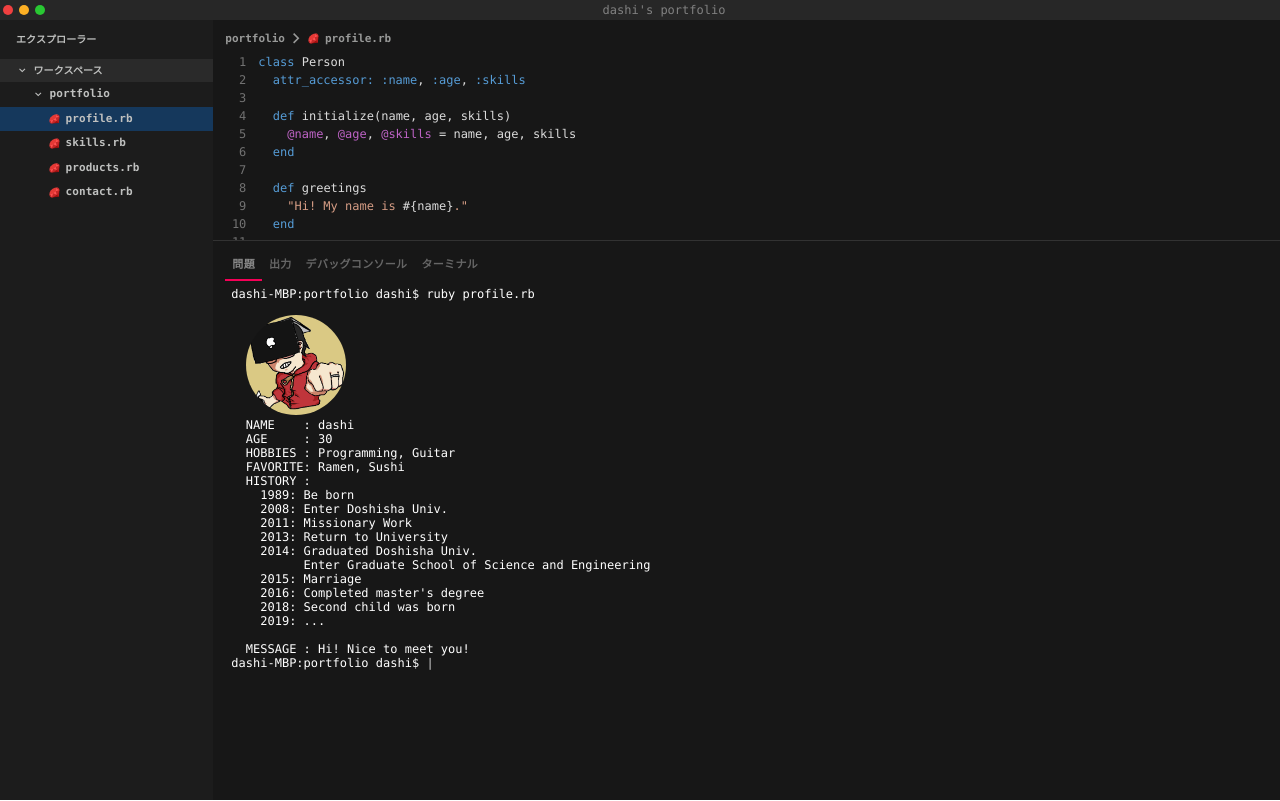
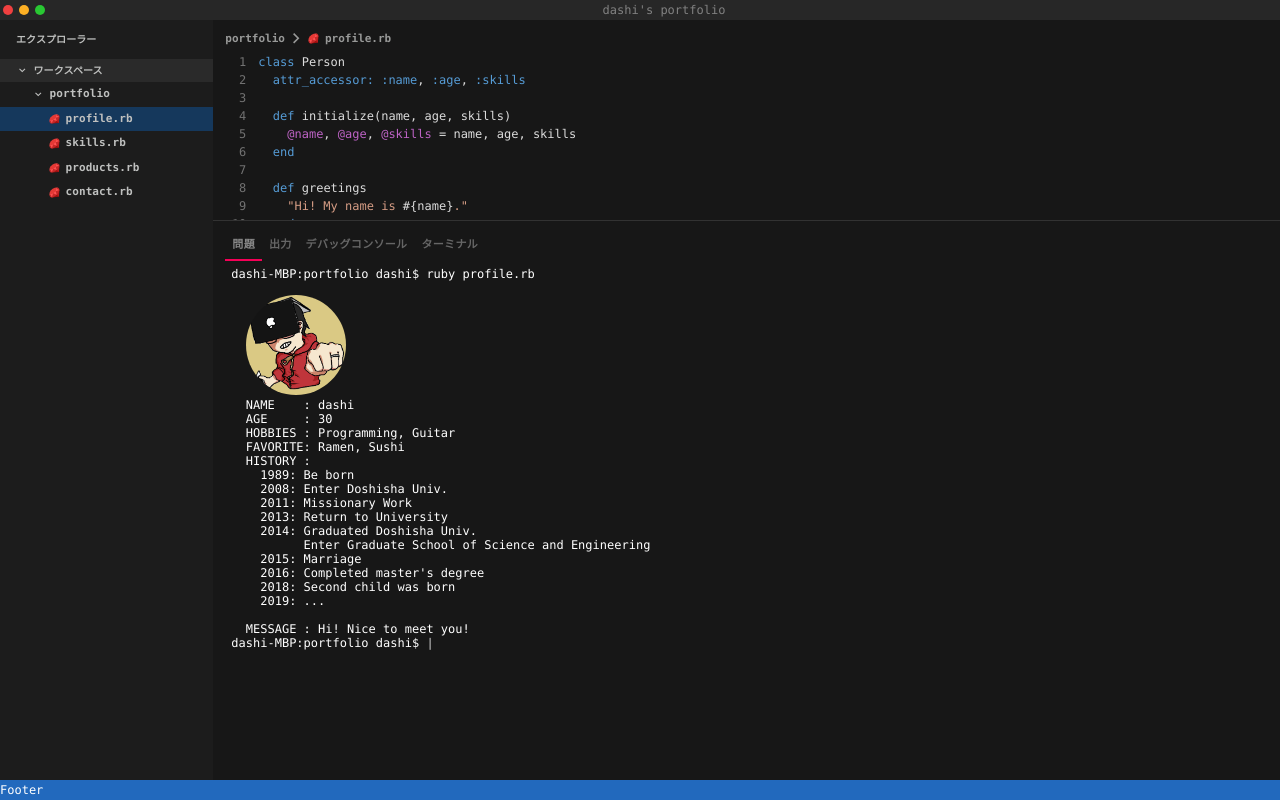
Before and after one commit to dashi296/portfolio, a React (Create React App) app: page / in a window 1280 px wide. Built offline with nearby package versions, Linux system fonts and the light colour scheme.

Commit message:
Footer追加

```diff
--- a/src/App.tsx
+++ b/src/App.tsx
@@ -7,6 +7,7 @@ import Header from './components/Header';
 import TopNav from './containers/TopNav';
 import Editor from './containers/Editor';
 import Terminal from './containers/Terminal';
+import Footer from './components/Footer';
 
 import Grid from '@material-ui/core/Grid';
 import Hidden from '@material-ui/core/Hidden';
@@ -23,9 +24,12 @@ const App: FC = () => {
           <TopNav />
         </Grid>
         <Grid item xs={12} sm={10}>
-          <Hidden xsDown><Editor /></Hidden>
+          <Hidden xsDown>
+            <Editor />
+          </Hidden>
           <Terminal />
         </Grid>
+        <Footer />
       </Grid>
     </Grid>
   );
--- a/src/components/Editor.tsx
+++ b/src/components/Editor.tsx
@@ -9,8 +9,7 @@ const useStyles = makeStyles((theme: Theme) =>
     root: {
       color: 'white',
       backgroundColor: '#171717',
-      //width: 'auto',
-      height: '27.5vh',
+      height: '25vh',
       padding: '1.0em',
       overflowY: 'scroll',
     },
--- /dev/null
+++ b/src/components/Footer.tsx
@@ -0,0 +1,32 @@
+import React, { FC } from 'react';
+import { createStyles, makeStyles, Theme } from '@material-ui/core/styles';
+
+const useStyles = makeStyles((theme: Theme) =>
+  createStyles({
+    root: {
+      display: 'flex',
+      width: '100vw',
+      height: '2.5vh',
+      backgroundColor: '#2269BD',
+      alignItems: 'center',
+      color: '#FFFFFF',
+    }
+  }),
+);
+
+export interface IFooterProps {
+
+}
+
+const Footer: FC<IFooterProps> = ({
+
+}) => {
+  const classes = useStyles();
+  return (
+    <div className={classes.root}>
+      Footer
+    </div>
+  );
+}
+
+export default Footer;
--- a/src/components/Terminal.tsx
+++ b/src/components/Terminal.tsx
@@ -15,7 +15,6 @@ const useStyles = makeStyles((theme: Theme) =>
     root: {
       color: '#ffffff',
       backgroundColor: '#171717',
-      //width: 'auto',
       height: '70vh',
 
       padding: '0 1em',
@@ -83,13 +82,11 @@ const Terminal: FC<TerminalProps> = ({
   };
 
   useEffect(() => {
-    console.log("scroll!!")
     scroller.scrollTo('terminalBottom', {
       delay: 0,
       containerId: 'terminal'
     });
   }, [prevTerminalText])
-
 
   return (
     <div className={classes.root}>
@@ -124,8 +121,6 @@ const TerminalInput: FC<ITerminalInputProps> = ({
   updateTerminal,
 }) => {
   const classes = useStyles();
-
-
   return (
     <>
       {isSetting ?
--- a/src/components/TopNav.tsx
+++ b/src/components/TopNav.tsx
@@ -15,12 +15,11 @@ const menuList: string[] = ["profile", "skills", "products", "contact"];
 const useStyles = makeStyles((theme: Theme) =>
   createStyles({
     root: {
-      //width: '100%',
-      height: '97.5vh',
+      height: '95vh',
       backgroundColor: '#1C1C1C',
       overflowY: 'scroll',
       [theme.breakpoints.down('xs')]: {
-        height: '27.5vh',
+        height: '25vh',
       }
     },
     wsMenuItem: {
```
